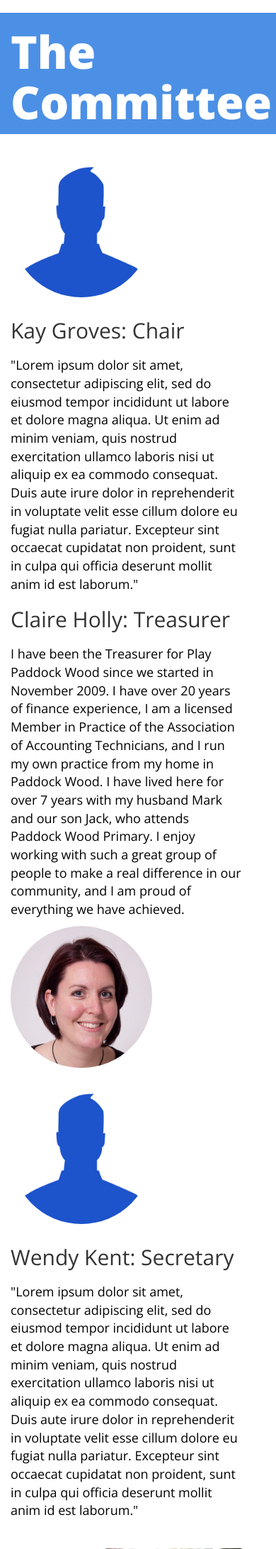
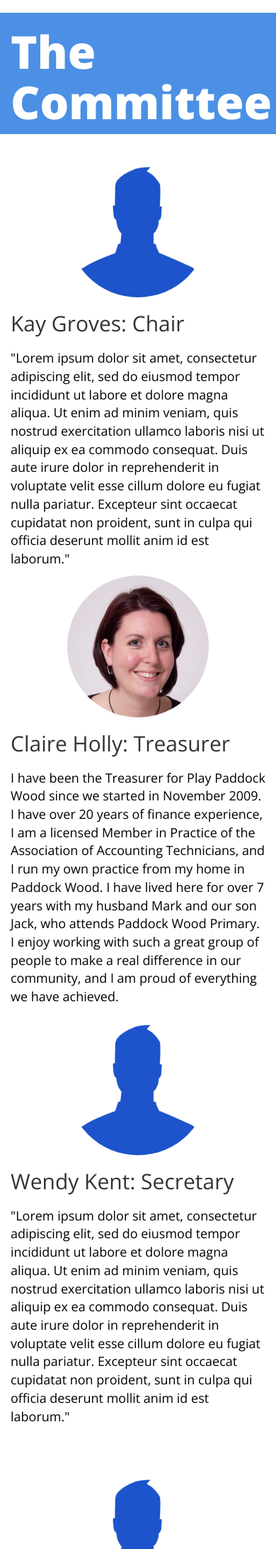
Before and after one commit to jonodrew/PPW-site, a PHP site: page /committee.php in a window 390 px wide; the page is wider, and only the part inside the window is pictured. Shown: the part 433-2616 px from the top of that part at 71% size. Run offline with PHP 8.4, Linux system fonts and the light colour scheme; some libraries are stand-ins or nearby versions.

Commit message:
mobile-optimised committee

```diff
--- a/committee.php
+++ b/committee.php
@@ -12,35 +12,25 @@ include('head.php');
 </div>
 </div>
 
+<div id="mobile-screen-committee">
 <div id="officers">
 
     <div class="container-fluid">
     <div class="row">
-      <div class="col-md-3 col-xs-5">
+      <div class="col-md-4">
         <img src="/images/butterfly.png" class="img-circle">
-      </div>
-      <div class="col-md-8 col-xs-11">
         <h2>Kay Groves: Chair</h2><br>
         <p>"Lorem ipsum dolor sit amet, consectetur adipiscing elit, sed do eiusmod tempor incididunt ut labore et dolore magna aliqua. Ut enim ad minim veniam, quis nostrud exercitation ullamco laboris nisi ut aliquip ex ea commodo consequat. Duis aute irure dolor in reprehenderit in voluptate velit esse cillum dolore eu fugiat nulla pariatur. Excepteur sint occaecat cupidatat non proident, sunt in culpa qui officia deserunt mollit anim id est laborum."</p>
       </div>
-    </div>
-    <div class="row">
-      <div class="col-md-offset-1 col-md-8 col-xs-11">
+      <div class="col-md-4">
+        <img src="/images/Claire-Holly.jpg" class="img-circle">
         <h2>Claire Holly: Treasurer</h2><br>
         <p>I have been the Treasurer for Play Paddock Wood since we started in November 2009. I have over 20 years of finance experience, I am a licensed Member in Practice of the Association of Accounting Technicians, and I run my own practice from my home in Paddock Wood. I have lived here for over 7 years with my husband Mark and our son Jack, who attends Paddock Wood Primary. I enjoy working with such a great group of people to make a real difference in our community, and I am proud of everything we have achieved.</p>
       </div>
-      <div class="col-md-3 col-xs-5">
-        <img src="/images/Claire-Holly.jpg" class="img-circle">
-      </div>
-    </div>
-    <div class="row">
-      <div class="col-md-3 col-xs-5">
+      <div class="col-md-4">
         <img src="/images/butterfly.png" class="img-circle">
-      </div>
-      <div class="col-md-8 col-xs-11">
         <h2>Wendy Kent: Secretary</h2><br>
         <p>"Lorem ipsum dolor sit amet, consectetur adipiscing elit, sed do eiusmod tempor incididunt ut labore et dolore magna aliqua. Ut enim ad minim veniam, quis nostrud exercitation ullamco laboris nisi ut aliquip ex ea commodo consequat. Duis aute irure dolor in reprehenderit in voluptate velit esse cillum dolore eu fugiat nulla pariatur. Excepteur sint occaecat cupidatat non proident, sunt in culpa qui officia deserunt mollit anim id est laborum."</p>
-      </div>
       </div>
   </div>
 </div>
@@ -48,69 +38,52 @@ include('head.php');
 <div class="members">
   <div class="container-fluid">
     <div class="row">
-      <div class="col-md-3 col-xs-4">
+      <div class="col-md-3">
         <img src="/images/butterfly.png" class="img-circle">
-      </div>
-      <div class="col-md-3 col-xs-4">
-        <img src="/images/marie.jpg" class="img-rounded">
-      </div>
-      <div class="col-md-3 col-xs-4">
-        <img src="/images/butterfly.png" class="img-circle">
-    </div>
-      <div class="col-md-3 col-xs-4">
-        <img src="/images/butterfly.png" class="img-circle">
-      </div>
-  </div>
-  <div class="row">
-    <div class="col-md-3 col-xs-4">
         <h2>Jane Kerr<br></h2>
         <h3><em>Title</em></h3>
       </div>
-    <div class="col-md-3 col-xs-4">
+      <div class="col-md-3">
+        <img src="/images/marie.jpg" class="img-rounded">
         <h2>Marie Marriott<br></h2>
         <h3><em>Title</em></h3>
       </div>
-    <div class="col-md-3 col-xs-4">
+      <div class="col-md-3">
+        <img src="/images/butterfly.png" class="img-circle">
         <h2>Eileen Wilson<br></h2>
         <h3><em>Title</em></h3>
       </div>
-    <div class="col-md-3 col-xs-4">
+      <div class="col-md-3">
+        <img src="/images/butterfly.png" class="img-circle">
         <h2>Alison Robinson<br></h2>
         <h3><em>Title</em></h3>
       </div>
   </div>
+
   <div class="bottom-row">
   <div class="row">
-    <div class="col-md-3 col-xs-4">
+    <div class="col-md-3">
       <img src="/images/butterfly.png" class="img-circle">
-    </div>
-    <div class="col-md-3 col-xs-4">
-      <img src="/images/butterfly.png" class="img-circle">
-    </div>
-    <div class="col-md-3 col-xs-4">
-      <img src="/images/butterfly.png" class="img-circle">
-    </div>
-    <div class="col-md-3 col-xs-4">
-      <img src="/images/butterfly.png" class="img-circle">
-    </div>
-  </div>
-  <div class="row">
-    <div class="col-md-3 col-xs-4">
       <h2>Ros Tucker<br></h2>
       <h3><em>Title</em></h3>
     </div>
-    <div class="col-md-3 col-xs-4">
+    <div class="col-md-3">
+      <img src="/images/butterfly.png" class="img-circle">
       <h2>David Sargisson<br></h2>
       <h3><em>Title</em></h3>
     </div>
-    <div class="col-md-3 col-xs-4">
+    <div class="col-md-3">
+      <img src="/images/butterfly.png" class="img-circle">
       <h2>Town Council<br></h2>
       <h3><em>Title</em></h3>
     </div>
-    <div class="col-md-3 col-xs-4">
+    <div class="col-md-3">
+      <img src="/images/butterfly.png" class="img-circle">
       <h2>Town Council<br></h2>
       <h3><em>Title</em></h3>
     </div>
+  </div>
+
   </div>
 </div>
 </div>
--- a/dist/css/main.css
+++ b/dist/css/main.css
@@ -125,7 +125,7 @@ ul li ul.dropdown li{
 .img-rounded {
   height:200px;
   width:200px;
-  overflow:hidden;
+  overflow: hidden;
 }
 #officers {
   display: block;
@@ -143,7 +143,7 @@ ul li ul.dropdown li{
   margin-left: auto;
   margin-right: auto;
 }
-.bottom-row {
+.members {
   margin-top: 50px;
 }
 footer ul {
@@ -204,7 +204,7 @@ header li {
   }
 }
 @media only screen and (min-width: 1026px) {
-  #my-menu, #menu-icon {
+  #my-menu, #menu-icon, #mobile-screen-committee {
     display: none;
   }
 }
--- a/index.php
+++ b/index.php
@@ -16,13 +16,13 @@
   <div class="about-us">
     <div class="container">
       <div class="row">
-        <div class="col-md-4 col-xs-6">
+        <div class="col-md-4">
           <h2><img src="/images/crowd.png" class="img-rounded">About us</h2><p>We are a small, friendly group of parents and Town Councillors, organising in response to local concerns about the lack of recreational spaces for children and families in our town. To meet our organising committee, click <a href="/committee.php">here</a>.</p>
         </div>
-        <div class="col-md-4 col-xs-6">
+        <div class="col-md-4">
           <h2><img src="/images/children5.png" class="img-rounded">What we do</h2><p>We work with the community to assess our diverse needs, work to secure funding for improving play areas in Paddock Wood, and envision a sustainable, committed plan for the development of play in our town.</p>
         </div>
-        <div class="col-md-4 col-xs-6">
+        <div class="col-md-4">
           <h2><img src="/images/heart258.png" class="img-rounded">Volunteering</h2><p>We consult with children, young people, and adults. We are always looking for more volunteers who can commit any amount of time to help us improve our local area. If you'd like to get involved, why not <a href="mailto:jonathandrewkerr@gmail.com?subject=Volunteering with Play Paddock Wood">send us an email?</a>
         </div>
       </div>
```
Lines whose indentation alone changed are shown as unchanged.
